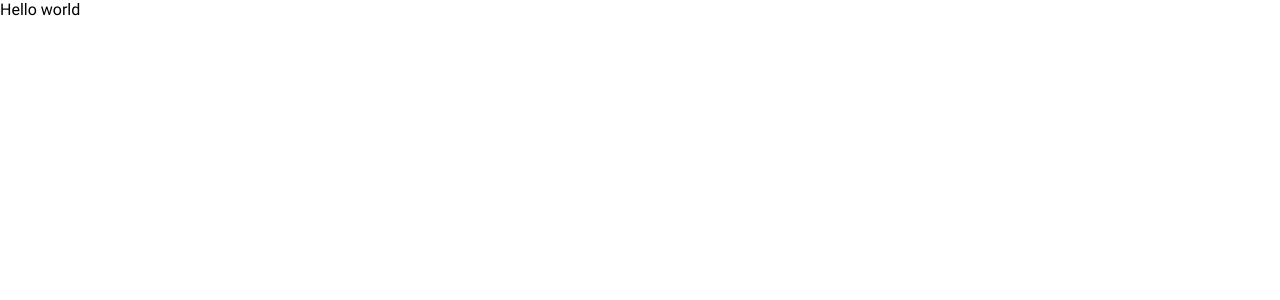
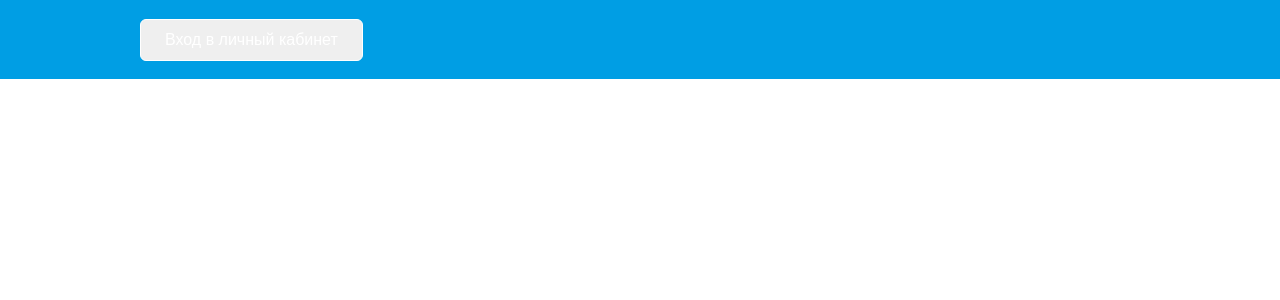
Before and after one commit to JuliaMatsievich/sky-vito, a React (Create React App) app: page / in a window 1280 px wide. Shown: the top 300 px of the page. Built offline with nearby package versions, Linux system fonts and the light colour scheme.

Commit message:
стили header

```diff
--- a/src/components/main/main.styles.tsx
+++ b/src/components/main/main.styles.tsx
@@ -0,0 +1,27 @@
+import styled from 'styled-components';
+import {
+  buttonInHeader,
+  centralContainer,
+} from '../../styles/commonStyles.styles';
+
+export const Container = styled.div`
+  max-width: 1440px;
+  margin: 0 auto;
+`;
+
+export const HeaderContainer = styled.div`
+  background-color: #009ee4;
+  ${centralContainer}
+  height: 79px;
+  display: flex;
+  align-items: center;
+`;
+
+export const HeaderNav = styled.div`
+	display: flex;
+	justify-content: flex-end;
+`;
+export const ButtonNav = styled.button`
+
+  ${buttonInHeader}
+`;
--- a/src/components/main/main.tsx
+++ b/src/components/main/main.tsx
@@ -1,9 +1,15 @@
-// import * as S from "./main.styles"
+import * as S from './main.styles';
 
 export const Main = () => {
   return (
-  <>
-		<div>Hello world</div>
-  </>
+    <>
+      <S.Container>
+        <S.HeaderContainer>
+          <S.HeaderNav>
+				<S.ButtonNav>Вход в личный кабинет</S.ButtonNav>
+			 </S.HeaderNav>
+        </S.HeaderContainer>
+      </S.Container>
+    </>
   );
 };
--- a/src/styles/commonStyles.styles.tsx
+++ b/src/styles/commonStyles.styles.tsx
@@ -0,0 +1,19 @@
+import  { css } from 'styled-components';
+
+export const centralContainer = css`
+  padding-left: 140px;
+  padding-right: 140px;
+`;
+
+export const buttonInHeader = css`
+  color: #fff;
+  font-size: 16px;
+  font-style: normal;
+  font-weight: 400;
+  line-height: 150%; /* 24px */
+  display: flex;
+  padding: 8px 24px;
+  align-items: flex-start;
+  border-radius: 6px;
+  border: 1px solid #fff;
+`;
--- a/src/styles/globalStyle.styles.tsx
+++ b/src/styles/globalStyle.styles.tsx
@@ -1,15 +1,12 @@
 import styled, { createGlobalStyle } from 'styled-components';
-import {
-	$mainFont,
-	$mainFontColor
-} from "./variables"
+import { $mainFont, $mainFontColor } from './variables';
 
 export const GlobalStyle = createGlobalStyle`
 
 @font-face {
 	font-family: 'Roboto';
   src: local('Roboto'),
-    url('./fonts/Roboto/Roboto-Regular.ttf') format('truetype');
+    url('./fonts/Roboto/Roboto-Regular.ttf') format('ttf');
   font-weight: 400;
 }
 
```
Also changed, not shown: src/components/layout/lyout.styles.tsx (added, +7 -0 lines), src/components/header/header.styles.tsx (added), src/components/header/header.tsx (added), src/components/layout/layout.tsx (added).
